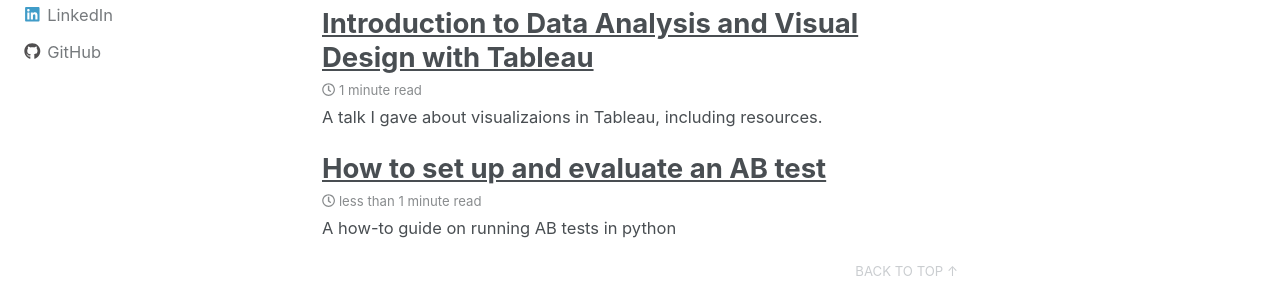
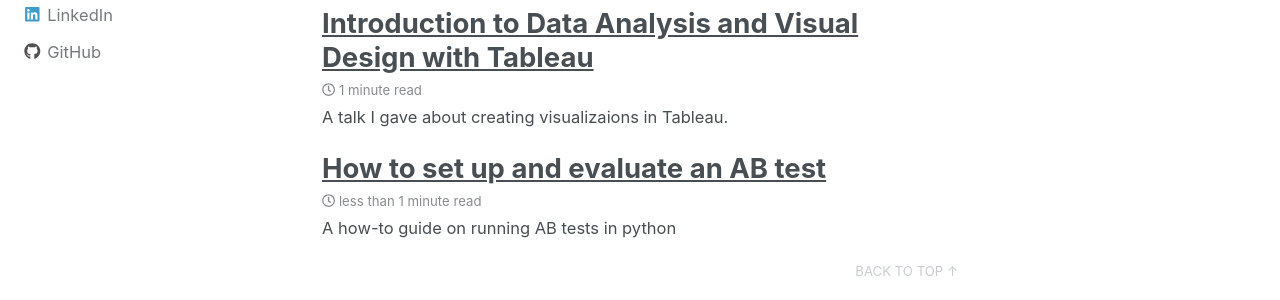
Before and after one commit to pleonova/pleonova.github.io, a Jekyll site: the page built from _pages/posts.md, in a window 1280 px wide and 900 px high, scrolled down 499 px. Shown: the part 208-508 px from the top of the window. Built offline with Jekyll 4.4.1, drawn with Linux system fonts in a browser that asks for light colours; nearby versions of some CDN libraries.

Commit message:
Update tagline

```diff
--- a/_posts/2018-08-03-visualization-tableau.md
+++ b/_posts/2018-08-03-visualization-tableau.md
@@ -2,7 +2,7 @@
 title: "Introduction to Data Analysis and Visual Design with Tableau"
 date: 2018-08-03
 tags: [Visualizations, Tableau, Talks, Tutorials]
-excerpt: "A talk I gave about visualizaions in Tableau, including resources."
+excerpt: "A talk I gave about creating visualizaions in Tableau."
 mathjax: true
 ---
 
```
